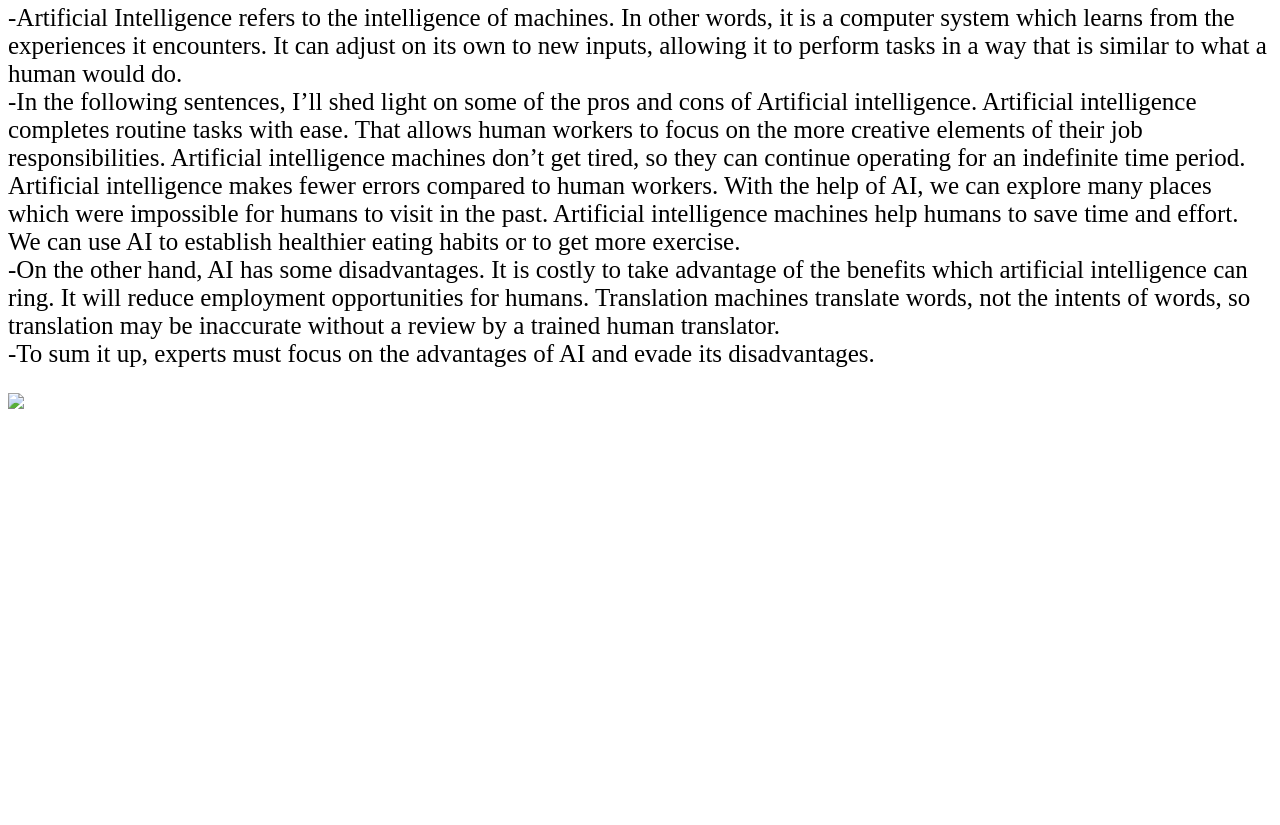
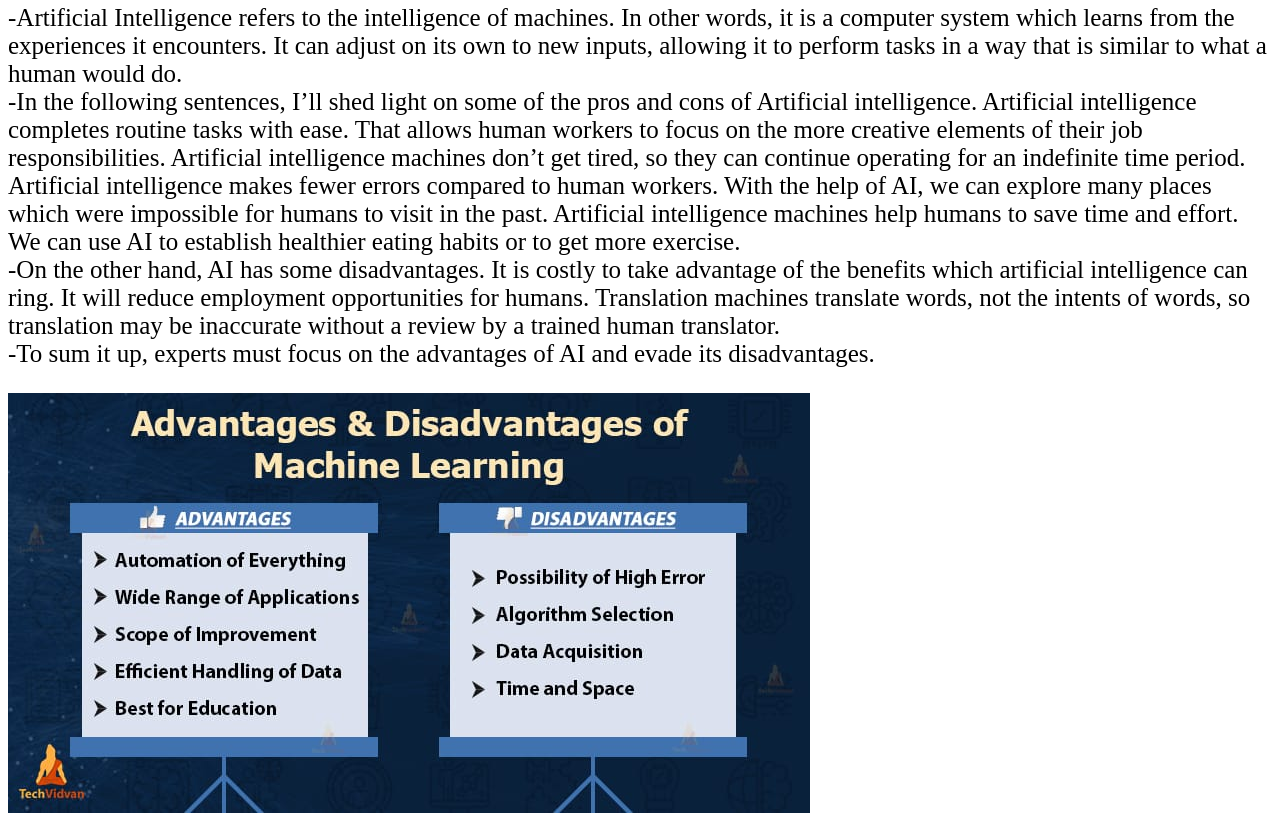
Before and after one commit to fatmahamdy2/html-project-repository, a plain HTML site: page ProsandConsofArtificialIntelligence.html in a window 1280 px wide. Shown: the part 79-904 px from the top of the page. Before the commit the page ends 800 px from the top, so only its background shows below. Drawn offline with Linux system fonts and the light colour scheme.

Commit message:
Update ProsandConsofArtificialIntelligence.html

```diff
--- a/ProsandConsofArtificialIntelligence.html
+++ b/ProsandConsofArtificialIntelligence.html
@@ -21,7 +21,7 @@
 
 
 
-		<img src="proscons.jpg">
+		<img src="proscons.jpeg">
 
 
 </body>
```
